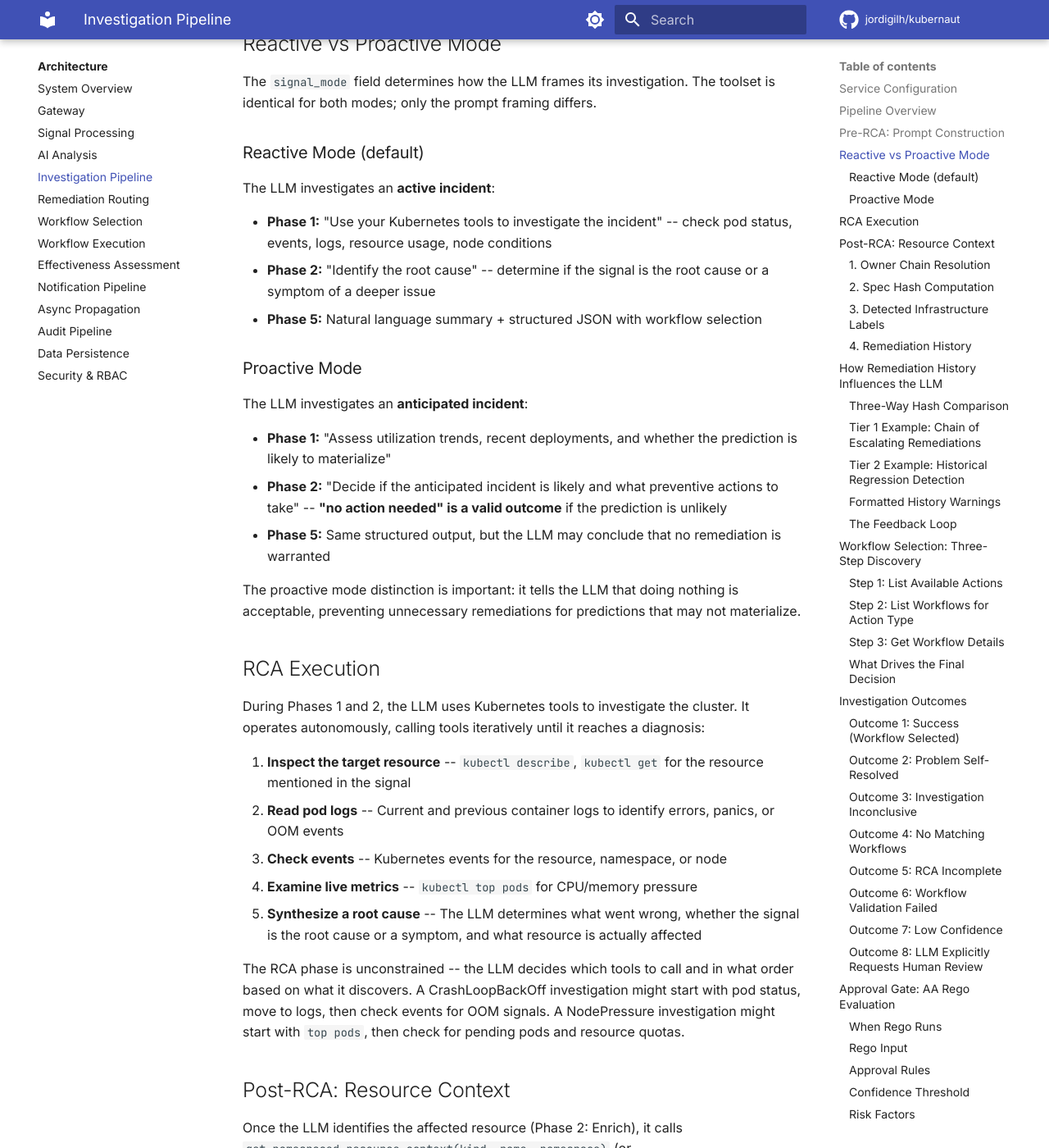
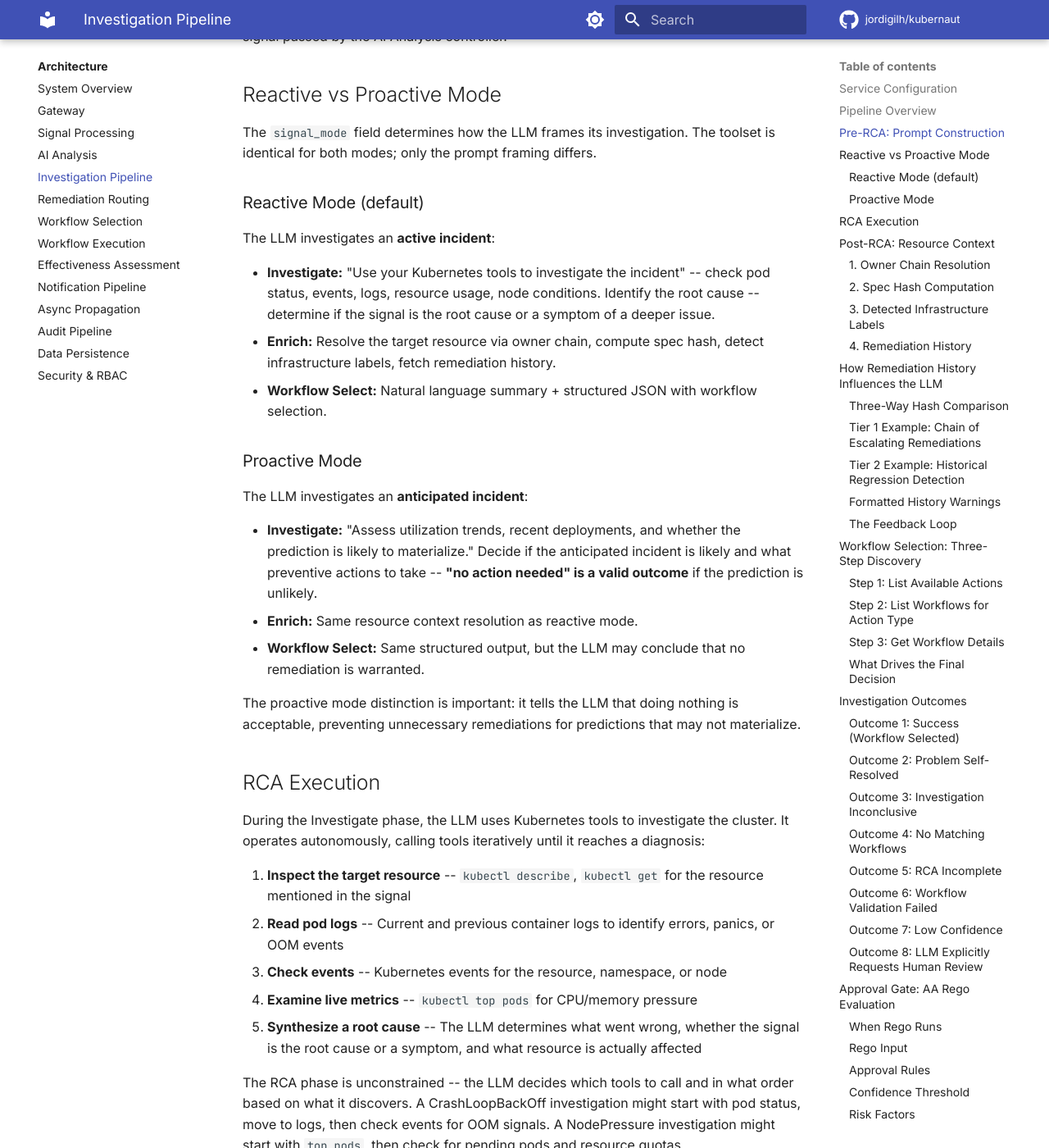
Before and after one commit to jordigilh/kubernaut-docs, an MkDocs documentation site: the page built from docs/architecture/hapi-investigation.md, in a window 1280 px wide and 1400 px high, scrolled down 2926 px. Shown: the whole window at 82% size. Built offline with MkDocs 1.6.1 and Material for MkDocs 9.7.7, drawn with Linux system fonts in a browser that asks for light colours; comment, search, counter and statistics services are not loaded; the version menu is left out; some of the changed text lies outside the part shown.

Commit message:
fix: replace stale get_resource_context refs and old phase numbers
- Replace remaining get_resource_context references with the split
  tool names (get_namespaced_resource_context / get_cluster_resource_context
  and get_remediation_history) in outcomes and history sections
- Update Reactive/Proactive mode descriptions to use three-phase
  terminology (Investigate, Enrich, Workflow Select) instead of
  old Phase 1-5 numbering

Made-with: Cursor

```diff
--- a/docs/architecture/hapi-investigation.md
+++ b/docs/architecture/hapi-investigation.md
@@ -50,7 +50,7 @@ flowchart LR
 | Phase | Purpose | Key Operations |
 |---|---|---|
 | **Phase 1: Investigate** | Root cause analysis using live cluster data | Kubernetes tool calls (logs, events, describe), root cause identification, signal name determination |
-| **Phase 2: Enrich** | Gather context and validate the remediation target | Call `get_resource_context` (owner chain resolution, spec hash, detected labels, remediation history), validate LLM-provided `remediationTarget` (BR-HAPI-261, BR-HAPI-212) |
+| **Phase 2: Enrich** | Gather context and validate the remediation target | Call `get_namespaced_resource_context` or `get_cluster_resource_context` (owner chain resolution, spec hash, detected labels), call `get_remediation_history` for past outcomes, validate LLM-provided `remediationTarget` (BR-HAPI-261, BR-HAPI-212) |
 | **Phase 3: Workflow Select** | Discover and select a workflow from the catalog | Three-step protocol: `list_available_actions` → `list_workflows` → `get_workflow`, parameter mapping, confidence scoring, structured JSON response |
 
 In reactive mode, Phase 1 investigates an active incident. In proactive mode (signal_mode=proactive), Phase 1 assesses whether a predicted incident is likely to materialize -- "no action needed" is a valid outcome.
@@ -90,23 +90,23 @@ The `signal_mode` field determines how the LLM frames its investigation. The too
 
 The LLM investigates an **active incident**:
 
-- **Phase 1:** "Use your Kubernetes tools to investigate the incident" -- check pod status, events, logs, resource usage, node conditions
-- **Phase 2:** "Identify the root cause" -- determine if the signal is the root cause or a symptom of a deeper issue
-- **Phase 5:** Natural language summary + structured JSON with workflow selection
+- **Investigate:** "Use your Kubernetes tools to investigate the incident" -- check pod status, events, logs, resource usage, node conditions. Identify the root cause -- determine if the signal is the root cause or a symptom of a deeper issue.
+- **Enrich:** Resolve the target resource via owner chain, compute spec hash, detect infrastructure labels, fetch remediation history.
+- **Workflow Select:** Natural language summary + structured JSON with workflow selection.
 
 ### Proactive Mode
 
 The LLM investigates an **anticipated incident**:
 
-- **Phase 1:** "Assess utilization trends, recent deployments, and whether the prediction is likely to materialize"
-- **Phase 2:** "Decide if the anticipated incident is likely and what preventive actions to take" -- **"no action needed" is a valid outcome** if the prediction is unlikely
-- **Phase 5:** Same structured output, but the LLM may conclude that no remediation is warranted
+- **Investigate:** "Assess utilization trends, recent deployments, and whether the prediction is likely to materialize." Decide if the anticipated incident is likely and what preventive actions to take -- **"no action needed" is a valid outcome** if the prediction is unlikely.
+- **Enrich:** Same resource context resolution as reactive mode.
+- **Workflow Select:** Same structured output, but the LLM may conclude that no remediation is warranted.
 
 The proactive mode distinction is important: it tells the LLM that doing nothing is acceptable, preventing unnecessary remediations for predictions that may not materialize.
 
 ## RCA Execution
 
-During Phases 1 and 2, the LLM uses Kubernetes tools to investigate the cluster. It operates autonomously, calling tools iteratively until it reaches a diagnosis:
+During the Investigate phase, the LLM uses Kubernetes tools to investigate the cluster. It operates autonomously, calling tools iteratively until it reaches a diagnosis:
 
 1. **Inspect the target resource** -- `kubectl describe`, `kubectl get` for the resource mentioned in the signal
 2. **Read pod logs** -- Current and previous container logs to identify errors, panics, or OOM events
@@ -199,7 +199,7 @@ The response contains two tiers of history, each using a different query strateg
 
 ## How Remediation History Influences the LLM
 
-The history returned by `get_resource_context` is the mechanism by which Kubernaut learns from past remediation outcomes. The LLM receives the full `RemediationHistoryContext` as part of the tool result, and the Phase 3b prompt instructs: *"Use this to avoid repeating recently failed workflows."*
+The history returned by `get_remediation_history` (or bundled in the resource context tools) is the mechanism by which Kubernaut learns from past remediation outcomes. The LLM receives the full `RemediationHistoryContext` as part of the tool result, and the Enrich phase prompt instructs: *"Use this to avoid repeating recently failed workflows."*
 
 ### Three-Way Hash Comparison
 
@@ -359,7 +359,7 @@ This is Kubernaut's "learning" mechanism -- not model fine-tuning, but contextua
 
 ## Workflow Selection: Three-Step Discovery
 
-After resource context is gathered, the LLM enters Phase 4 -- workflow selection. The `session_state["detected_labels"]` from the previous phase are automatically injected into all DataStorage queries as context filters.
+After resource context is gathered (Phase 2: Enrich), the LLM enters the Workflow Select phase. The `session_state["detected_labels"]` from the previous phase are automatically injected into all DataStorage queries as context filters.
 
 ### Step 1: List Available Actions
 
@@ -424,7 +424,7 @@ flowchart TD
 
 ### Outcome 1: Success (Workflow Selected)
 
-The LLM returns a `selected_workflow` with `workflow_id`, `confidence`, and `parameters`. HAPI then injects the three canonical `TARGET_RESOURCE_*` parameters and constructs `remediationTarget` from the K8s-verified `root_owner` (resolved via `get_resource_context`). This is the only outcome that proceeds to Rego evaluation.
+The LLM returns a `selected_workflow` with `workflow_id`, `confidence`, and `parameters`. HAPI then injects the three canonical `TARGET_RESOURCE_*` parameters and constructs `remediationTarget` from the K8s-verified `root_owner` (resolved via `get_namespaced_resource_context` or `get_cluster_resource_context`). This is the only outcome that proceeds to Rego evaluation.
 
 **Fields:** `needs_human_review=false`, `selected_workflow` present, `confidence >= 0.7`
 **Next:** AA transitions to `Analyzing` phase → Rego evaluation
@@ -457,7 +457,7 @@ The LLM identified the root cause but no workflow in the catalog matches the req
 
 ### Outcome 5: RCA Incomplete
 
-HAPI could not determine the target resource identity because `root_owner` is missing from `session_state` -- either `get_resource_context` was never called during the investigation or it returned no owner chain. Without a verified target, HAPI cannot inject the canonical `TARGET_RESOURCE_*` parameters and the investigation is unsafe to proceed.
+HAPI could not determine the target resource identity because `root_owner` is missing from `session_state` -- either `get_namespaced_resource_context` / `get_cluster_resource_context` was never called during the investigation or it returned no owner chain. Without a verified target, HAPI cannot inject the canonical `TARGET_RESOURCE_*` parameters and the investigation is unsafe to proceed.
 
 **Fields:** `needs_human_review=true`, `human_review_reason=rca_incomplete`
 **Next:** Routed to human review.
```
